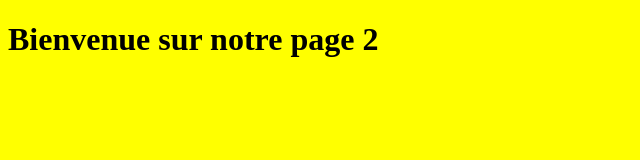
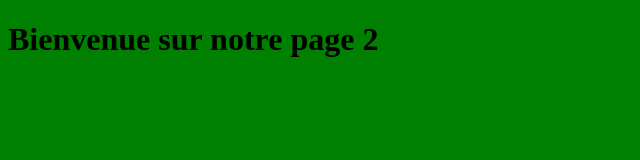
Before and after one commit to anischergui/Site_frame, a plain HTML site: page page2.html in a window 1280 px wide. Shown: the whole page, without its empty margins (0-640 px from the left). Drawn offline with Linux system fonts and the light colour scheme.

Commit message:
Add files via upload

```diff
--- a/page2.html
+++ b/page2.html
@@ -3,7 +3,7 @@
 <head>
 	<title></title>
 </head>
-<body bgcolor="yellow">
+<body bgcolor="green">
    <h1> Bienvenue sur notre page 2 </h1>
 
 </body>
```
